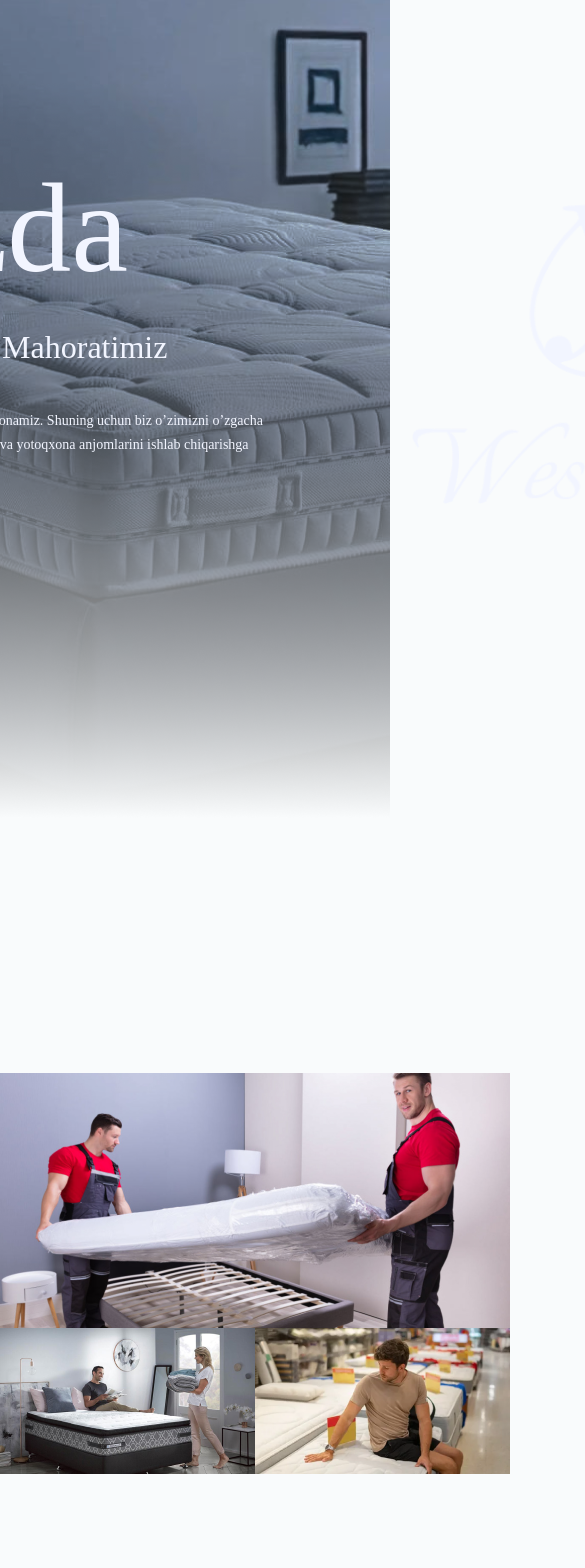
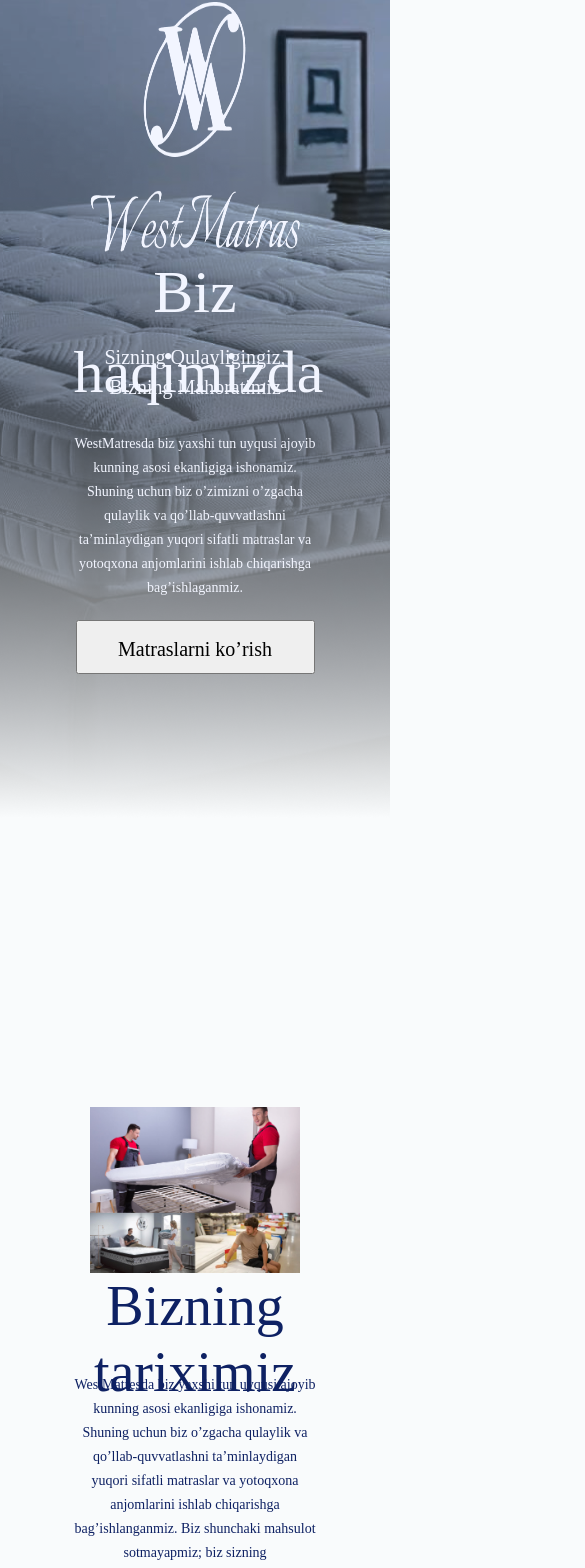
Before and after one commit to isomakoo/Matras, a React (Vite) app: page /about in a window 390 px wide. Shown: the part 142-1710 px from the top of the page, 585 px wide, since content can reach past the window. Built offline with nearby package versions, Linux system fonts and the light colour scheme; a web font is replaced by a local one.

Commit message:
responsivlik 50%

```diff
--- a/src/About/About.css
+++ b/src/About/About.css
@@ -24,12 +24,10 @@
 .About-container {
   width: 1200px;
   height: 408px;
-  gap: 139px;
   display: flex;
   justify-content: space-between;
   align-items: center;
-  opacity: 0px;
-  text-align: left;
+
 }
 .Aboutheader-title {
   font-family: Italianno;
@@ -322,6 +320,12 @@
   text-decoration-skip-ink: none;
   color: rgba(14, 33, 99, 1);
 }
+.aboutmain-images{
+  position: relative;
+  top: 80px;
+ width: 100%;
+ height: 400px;
+}
 .aboutsidebar-navbar-text {
   font-family: Battambang;
   font-size: 24px;
@@ -335,3 +339,295 @@
   height: 129px;
   margin: 0 auto;
 }
+.aboutheader-img
+{
+width: 50%;
+height: 322px;
+}
+@media (max-width: 1300px) {
+  .Aboutheader-list{
+    width: 50%;
+  }
+  .aboutmain-listes-title, .aboutmain-listes-text{
+    width: 95%;
+  }
+  .aboutmain-listes{
+    width: 50%;
+  }
+  .aboutmain-img{
+    width: 40%;
+    height: 80%;
+  }
+}
+@media (max-width: 1200px) {
+  .About-container{
+    width: 1100px;
+  }
+  .aboutsidebar-navbar{
+    width: 1100px;
+  }
+  .Aboutheader-list{
+    width: 50%;
+  }
+  .aboutmain-listes-title, .aboutmain-listes-text{
+    width: 95%;
+  }
+  .aboutmain-listes{
+    width: 50%;
+  }
+  .aboutmain-img{
+    width: 40%;
+    height: 80%;
+  }
+  .aboutmain-container, .aboutmain-list{
+   width: 1100px;
+  }
+  .Aboutheader-title{
+    font-size: 98px;
+    margin: 0;
+    line-height: 108px;
+  }
+  .Aboutheader-text{
+    line-height: 44px;
+  }
+  .aboutsidebar-navbar-title{
+    width: 90%;
+    margin: 0 auto;
+  }
+  .aboutsidebar-navbar-text{
+    width: 90%;
+    margin: 0 auto;
+  }
+  .Aboutheader-text, .Aboutheader-title, .Aboutheader-textes{
+    width: 90%;
+    height: auto;
+  }
+}
+@media (max-width: 1100px) {
+  .About-container{
+    width: 1000px;
+  }
+  .aboutsidebar-navbar{
+    width: 1000px;
+  }
+  .aboutmain-container, .aboutmain-list{
+    width: 1000px;
+   }
+}
+@media (max-width: 1000px) {
+  .About-container{
+    width: 900px;
+  }
+  .aboutsidebar-navbar{
+    width: 900px;
+  }
+  .aboutmain-images{
+   width: 100%;
+   height: auto;
+  }
+  .aboutsidebar-navbar-title{
+    font-size: 86px;
+    height: auto;
+    line-height: 88px;
+  }
+  .aboutsidebar-navbar-text{
+    font-size: 22px;
+    line-height: 32px;
+    height: auto;
+  }
+  .aboutmain-listes-title{
+    font-size: 78px;
+  }
+  .aboutmain-listes-text{
+    font-size: 16px;
+    height: auto;
+  }
+  .aboutmain-container, .aboutmain-list{
+    width: 900px;
+   }
+}
+@media (max-width: 900px) {
+  .About-container{
+    width: 800px;
+  }
+  .aboutsidebar-navbar{
+    width: 800px;
+  }
+  .aboutmain-container, .aboutmain-list{
+    width: 800px;
+   }
+  .Aboutheader-title{
+    font-size: 66px;
+  }
+  .Aboutheader-text{
+    font-size: 26px;
+  }
+}
+@media (max-width: 800px) {
+  .About-container{
+    width: 700px;
+    height: auto;
+    text-align: center;
+    flex-direction: column-reverse;
+  }
+  .Aboutheader-list{
+    width: 90% !important;
+    margin: 0 auto;
+  }
+  .aboutsidebar-navbar{
+    width: 700px;
+  }
+  .aboutsidebar-navbar{
+    height: 300px;
+  }
+  .aboutsidebar-navbar-title{
+    font-size: 76px;
+  }
+  .aboutsidebar-navbar-text{
+    font-size: 16px;
+    line-height: 26px;
+  }
+  .aboutmain-container{
+    width: 90%;
+    margin: 0 auto;
+  }
+  .aboutmain-list{
+    width: 95%;
+    margin: 0 auto;
+    height: auto;
+    flex-direction: column;
+    text-align: center;
+   }
+   .aboutmain-listes-text{
+    width: 90%;
+    text-align: center;
+    height: auto;
+    line-height: 28px;
+    margin: 0 auto;
+   }
+   .aboutmain-listes-title{
+    width: 100%;
+    line-height: 88px;
+    height: 100px;
+    margin: 0;
+    text-align: center;
+   }
+   .aboutmain-listes{
+    width: 90%;
+    margin: 0 auto;
+   }
+   .aboutmain-img{
+    width: 70%;
+    margin: 0 auto;
+   }
+  .Aboutheader-title {
+    width: 90% ;
+    margin: 0 auto;
+    text-align: center;
+  }
+  .Aboutheader-textes{
+    width: 90%;
+    margin: 0 auto;
+    text-align: center;
+  }
+  .aboutheader-img{
+    width: 70%;
+    height: 250px;
+  }
+  .Aboutheader-btnes{
+    margin: 0 auto;
+    margin-top: 20px;
+  }
+  .Aboutheader-text{
+    width: 90%;
+    margin: 0 auto;
+    text-align: center;
+  }
+
+}
+@media (max-width: 700px) {
+  .About-container{
+    width: 600px;
+  }
+  .aboutmain-container, .aboutmain-list{
+    width: 600px;
+   }
+   .aboutsidebar-navbar{
+    width: 600px;
+  }
+}
+@media (max-width: 600px) {
+  .About-container{
+    width: 500px;
+  }
+  .aboutmain-container, .aboutmain-list{
+    width: 500px;
+   }
+   .aboutsidebar-navbar{
+    width: 500px;
+  }
+}
+@media (max-width: 500px) {
+  .About-container{
+    width: 400px;
+  }
+  .aboutsidebar-navbar{
+    width: 400px;
+  }
+  .aboutmain-listes-title{
+    font-size: 56px;
+    line-height: 66px;
+  }
+  .aboutsidebar-navbar-title{
+    font-size: 66px;
+    line-height: 76px;
+  }
+  .aboutsidebar-navbar{
+    height: 380px;
+  }
+  .aboutsidebar-navbar-text{
+    font-size: 14px;
+  }
+  .aboutmain-listes-text{
+    font-size: 14px;
+    line-height: 24px;
+  }
+  .aboutmain-images{
+    height: 180px;
+  }
+  .aboutmain-container, .aboutmain-list{
+    width: 400px;
+   }
+}
+@media (max-width: 400px) {
+  .About-container{
+    width: 300px;
+  }
+  .aboutmain-container, .aboutmain-list{
+    width: 300px;
+   }
+  .Aboutheader-title{
+    font-size: 60px;
+    height: 90px;
+    line-height: 80px;
+  }
+  .Aboutheader-text{
+    height: 90px;
+    font-size: 20px;
+    line-height: 30px;
+  }
+  .aboutsidebar-navbar{
+    width: 300px;
+  }
+}
+@media (max-width: 300px) {
+  .About-container{
+    width: 280px;
+  }
+  .aboutsidebar-navbar{
+    width: 280px;
+  }
+  .aboutmain-container, .aboutmain-list{
+    width: 280px;
+   }
+}
--- a/src/About/Aboutheader.jsx
+++ b/src/About/Aboutheader.jsx
@@ -13,7 +13,7 @@ function Aboutheader() {
       <div className="Aboutheader">
         <div className="About-container">
           <div className="Aboutheader-list">
-          <h1 className="Aboutheader-title">Biz haqimizda</h1>
+          <h1 className="Aboutheader-title">Biz  haqimizda</h1>
           <p className="Aboutheader-text">
             Sizning Qulayligingiz, Bizning Mahoratimiz
           </p>
@@ -25,7 +25,7 @@ function Aboutheader() {
           </p>
           <button className="Aboutheader-btnes" onClick={handlematras}>Matraslarni ko’rish</button>
           </div>
-          <img src={logoabtt} alt="rasm" width={473} height={332} />
+          <img src={logoabtt} alt="rasm"  className="aboutheader-img"/>
         </div>
       </div>
     </>
--- a/src/About/Aboutmain.jsx
+++ b/src/About/Aboutmain.jsx
@@ -10,7 +10,7 @@ function Aboutmain() {
       <div className="aboutmain">
         <div className="aboutmain-container">
         <div className="aboutmain-list">
-          <img src={images11} alt="matras" width={510} height={401} />
+          <img src={images11} alt="matras" className="aboutmain-img" />
           <div className="aboutmain-listes">
             <h2 className="aboutmain-listes-title">Bizning tariximiz</h2>
             <p className="aboutmain-listes-text">
@@ -25,7 +25,7 @@ function Aboutmain() {
         </div>
 
         </div>
-        <img src={imagesaboutes} alt="images" width="100%" height={480} />
+        <img src={imagesaboutes} alt="images" className="aboutmain-images" />
 
       </div>
     </div>
--- a/src/Sidebar/Sidebar.css
+++ b/src/Sidebar/Sidebar.css
@@ -86,3 +86,129 @@ opacity: 0px;
     text-decoration-skip-ink: none;
     color: rgba(14, 33, 99, 1);
 }
+@media (max-width: 1200px) {
+  .sidebar-container{
+    width: 100% !important;
+  }
+  .sidebar-text{
+    width: 90%;
+    margin: 0 auto;
+  }
+  .sidebar-navbar{
+    width: 100%;
+    padding: 0;
+  }
+}
+@media (max-width: 1100px) {
+    .sidebar-container{
+      width: 1000px;
+    }
+    .sidebar-navbar{
+        width: 1000px;
+  }}
+  @media (max-width: 1000px) {
+    .sidebar-container{
+      width: 900px;
+      height: 350px;
+    }
+    .sidebar-navbar{
+        width: 900px;
+  }
+    .sidebar-text{
+        position: relative;
+        top: 100px;
+        font-size: 24px;
+        line-height: 34px;
+    }
+
+  }
+  @media (max-width: 900px) {
+    .sidebar-container{
+      width: 800px;
+    }
+    .sidebar-navbar{
+        width: 800px;
+  }
+  }
+  @media (max-width: 800px) {
+    .sidebar-container{
+      width: 700px;
+    }
+    .sidebar-navbar{
+        width: 700px;
+  }
+    .sidebar-title{
+        font-size: 76px;
+        line-height: 88px;
+        margin-top: 30px;
+    }
+    .sidebar-navbar{
+        height: auto;
+        flex-direction: column;
+    }
+    .sidebar-navbar-list{
+        height: auto;
+        margin-top: 20px;
+    }
+  }
+  @media (max-width: 700px) {
+    .sidebar-container{
+      width: 600px;
+    }
+    .sidebar-navbar{
+        width: 600px;
+  }
+  }
+  @media (max-width: 600px) {
+    .sidebar-container{
+      height: 400px;
+    }
+    .sidebar-title{
+        font-size: 66px;
+    }
+    .sidebar-text{
+        font-size: 20px;
+        line-height: 30px;
+    }
+
+    .sidebar-navbar{
+        width: 500px;
+  }
+  }
+  @media (max-width: 500px) {
+    .sidebar-container{
+      width: 400px;
+    }
+    .sidebar-text{
+        font-size: 16px;
+        line-height: 26px;
+    }
+    .sidebar-title{
+        font-size: 56px;}
+    .sidebar-navbar{
+        width: 400px;
+  }
+  .sidebar-navbar-list-title{
+    font-size: 20px;
+  }
+  .sidebar-navbar-list-text{
+    font-size: 14px;
+    line-height: 26px;
+  }
+  }
+  @media (max-width: 400px) {
+    .sidebar-container{
+      width: 300px;
+    }
+    .sidebar-navbar{
+        width: 300px;
+  }
+  }
+  @media (max-width: 300px) {
+    .sidebar-container{
+      width: 280px;
+    }
+    .sidebar-navbar{
+        width: 280px;
+  }
+  }
```
